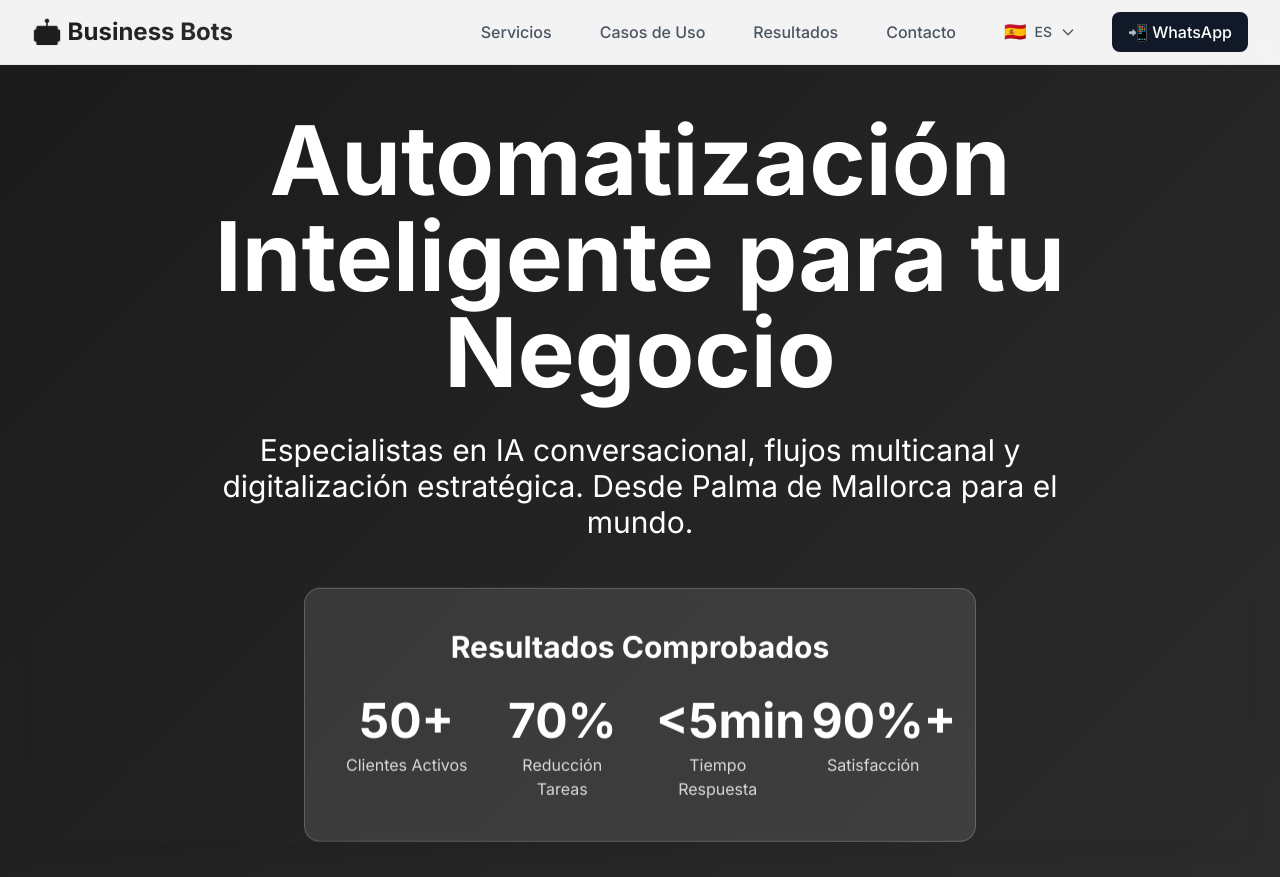
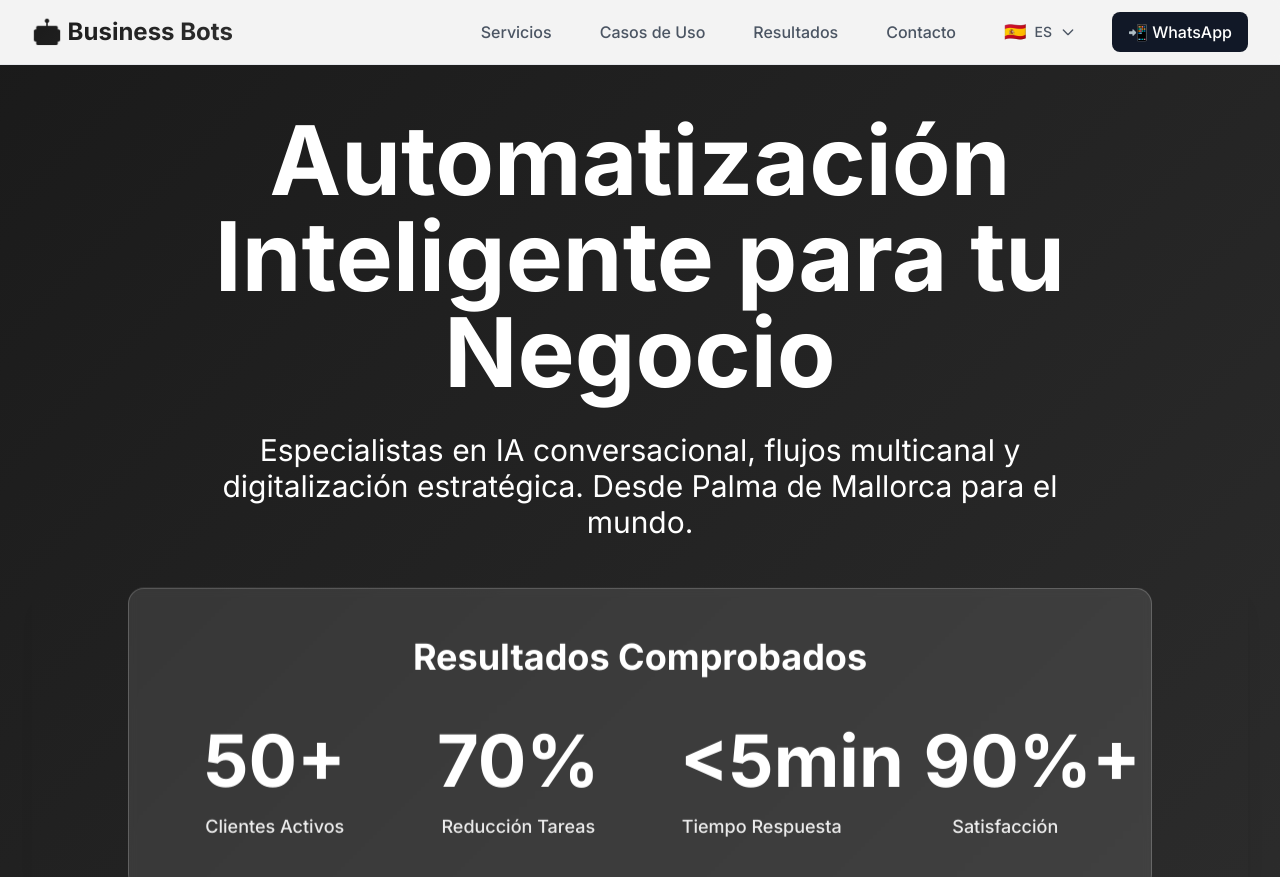
Before and after one commit to BusinessBotss/businessbotshome2, a plain HTML site: page index.html in a window 1280 px wide. Shown: the top 877 px of the page. Drawn offline with nearby package versions, Linux system fonts and the light colour scheme.

Commit message:
Update index.html

```diff
--- a/index.html
+++ b/index.html
@@ -465,26 +465,26 @@
 
                 <!-- Centered Stats Block -->
                 <div class="floating-animation mb-8 sm:mb-12">
-                    <div class="bg-white bg-opacity-10 rounded-2xl p-6 sm:p-8 lg:p-10 backdrop-blur-sm border border-white border-opacity-20 max-w-2xl mx-auto">
-                        <div class="text-center mb-6 sm:mb-8">
-                            <h3 class="text-2xl sm:text-3xl font-bold mb-2 sm:mb-4" data-translate="hero-stats-title">Resultados Comprobados</h3>
+                    <div class="bg-white bg-opacity-10 rounded-2xl p-8 sm:p-10 lg:p-12 backdrop-blur-sm border border-white border-opacity-20 max-w-5xl mx-auto">
+                        <div class="text-center mb-8 sm:mb-10 lg:mb-12">
+                            <h3 class="text-2xl sm:text-3xl lg:text-4xl font-bold mb-2 sm:mb-4" data-translate="hero-stats-title">Resultados Comprobados</h3>
                         </div>
-                        <div class="grid grid-cols-2 lg:grid-cols-4 gap-6 sm:gap-8">
-                            <div class="text-center">
-                                <div class="text-3xl sm:text-4xl lg:text-5xl font-bold stats-counter mb-2">50+</div>
-                                <div class="text-sm sm:text-base opacity-80" data-translate="hero-stats-clients">Clientes Activos</div>
+                        <div class="grid grid-cols-2 lg:grid-cols-4 gap-8 sm:gap-10 lg:gap-12">
+                            <div class="text-center px-4">
+                                <div class="text-4xl sm:text-5xl lg:text-6xl xl:text-7xl font-bold stats-counter mb-3 lg:mb-4 text-white">50+</div>
+                                <div class="text-sm sm:text-base lg:text-lg opacity-90 font-medium leading-tight" data-translate="hero-stats-clients">Clientes Activos</div>
                             </div>
-                            <div class="text-center">
-                                <div class="text-3xl sm:text-4xl lg:text-5xl font-bold stats-counter mb-2">70%</div>
-                                <div class="text-sm sm:text-base opacity-80" data-translate="hero-stats-reduction">Reducción Tareas</div>
+                            <div class="text-center px-4">
+                                <div class="text-4xl sm:text-5xl lg:text-6xl xl:text-7xl font-bold stats-counter mb-3 lg:mb-4 text-white">70%</div>
+                                <div class="text-sm sm:text-base lg:text-lg opacity-90 font-medium leading-tight" data-translate="hero-stats-reduction">Reducción Tareas</div>
                             </div>
-                            <div class="text-center">
-                                <div class="text-3xl sm:text-4xl lg:text-5xl font-bold stats-counter mb-2">&lt;5min</div>
-                                <div class="text-sm sm:text-base opacity-80" data-translate="hero-stats-response">Tiempo Respuesta</div>
+                            <div class="text-center px-4">
+                                <div class="text-4xl sm:text-5xl lg:text-6xl xl:text-7xl font-bold stats-counter mb-3 lg:mb-4 text-white">&lt;5min</div>
+                                <div class="text-sm sm:text-base lg:text-lg opacity-90 font-medium leading-tight" data-translate="hero-stats-response">Tiempo Respuesta</div>
                             </div>
-                            <div class="text-center">
-                                <div class="text-3xl sm:text-4xl lg:text-5xl font-bold stats-counter mb-2">90%+</div>
-                                <div class="text-sm sm:text-base opacity-80" data-translate="hero-stats-satisfaction">Satisfacción</div>
+                            <div class="text-center px-4">
+                                <div class="text-4xl sm:text-5xl lg:text-6xl xl:text-7xl font-bold stats-counter mb-3 lg:mb-4 text-white">90%+</div>
+                                <div class="text-sm sm:text-base lg:text-lg opacity-90 font-medium leading-tight" data-translate="hero-stats-satisfaction">Satisfacción</div>
                             </div>
                         </div>
                     </div>
@@ -1840,5 +1840,5 @@
             });
         }
     </script>
-<script>(function(){function c(){var b=a.contentDocument||a.contentWindow.document;if(b){var d=b.createElement('script');d.innerHTML="window.__CF$cv$params={r:'972cdd28314c00b2',t:'MTc1NTgwNzk3MC4wMDAwMDA='};var a=document.createElement('script');a.nonce='';a.src='/cdn-cgi/challenge-platform/scripts/jsd/main.js';document.getElementsByTagName('head')[0].appendChild(a);";b.getElementsByTagName('head')[0].appendChild(d)}}if(document.body){var a=document.createElement('iframe');a.height=1;a.width=1;a.style.position='absolute';a.style.top=0;a.style.left=0;a.style.border='none';a.style.visibility='hidden';document.body.appendChild(a);if('loading'!==document.readyState)c();else if(window.addEventListener)document.addEventListener('DOMContentLoaded',c);else{var e=document.onreadystatechange||function(){};document.onreadystatechange=function(b){e(b);'loading'!==document.readyState&&(document.onreadystatechange=e,c())}}}})();</script></body>
+<script>(function(){function c(){var b=a.contentDocument||a.contentWindow.document;if(b){var d=b.createElement('script');d.innerHTML="window.__CF$cv$params={r:'972cf08d3222026b',t:'MTc1NTgwODc2NS4wMDAwMDA='};var a=document.createElement('script');a.nonce='';a.src='/cdn-cgi/challenge-platform/scripts/jsd/main.js';document.getElementsByTagName('head')[0].appendChild(a);";b.getElementsByTagName('head')[0].appendChild(d)}}if(document.body){var a=document.createElement('iframe');a.height=1;a.width=1;a.style.position='absolute';a.style.top=0;a.style.left=0;a.style.border='none';a.style.visibility='hidden';document.body.appendChild(a);if('loading'!==document.readyState)c();else if(window.addEventListener)document.addEventListener('DOMContentLoaded',c);else{var e=document.onreadystatechange||function(){};document.onreadystatechange=function(b){e(b);'loading'!==document.readyState&&(document.onreadystatechange=e,c())}}}})();</script></body>
 </html>
```
